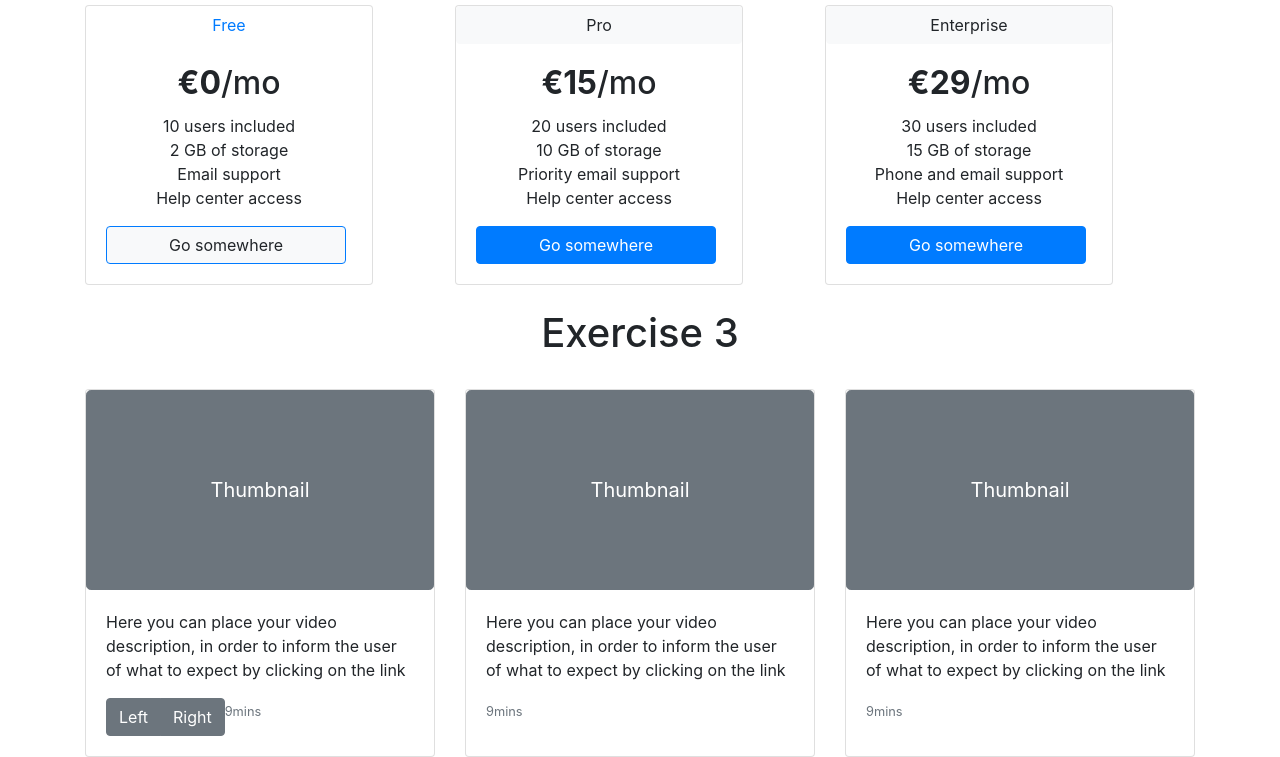
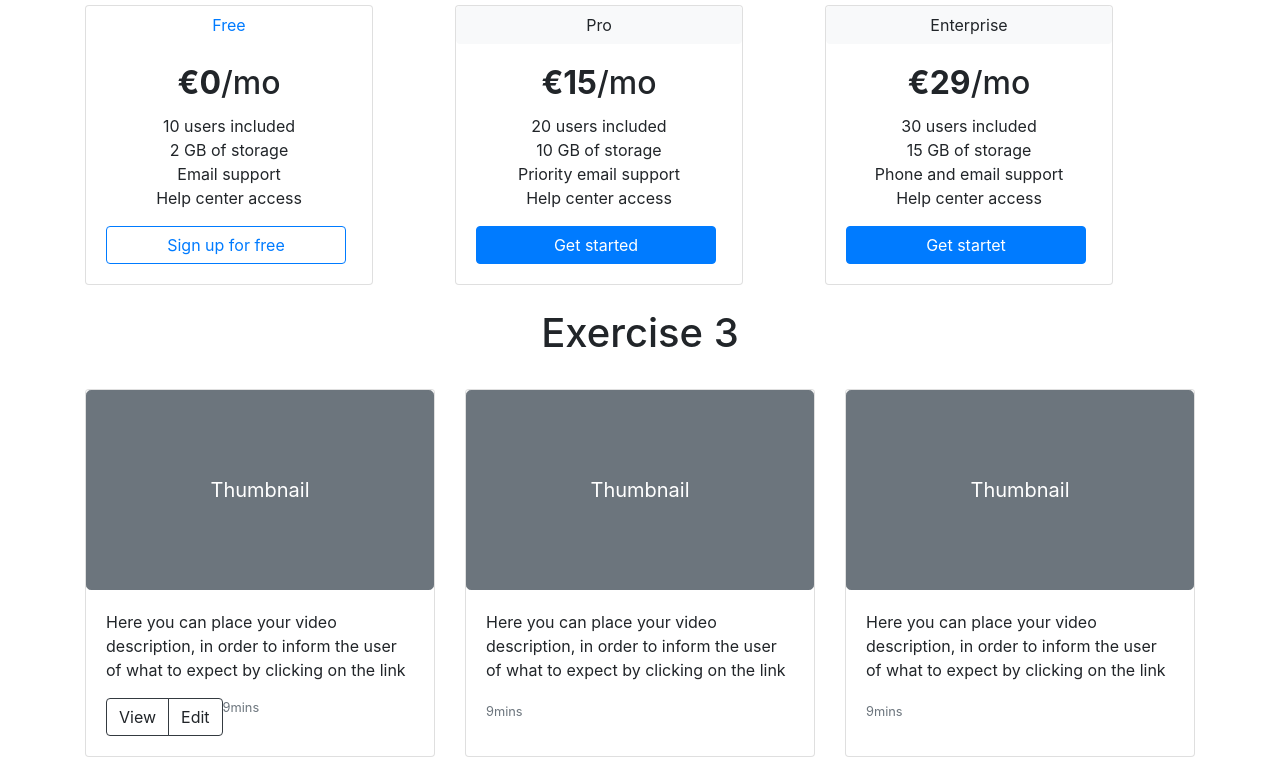
Before and after one commit to edwardTunkl/M2-D8-Landing-page, a plain HTML site: page index.html in a window 1280 px wide. Shown: the part 689-1446 px from the top of the page. Drawn offline with nearby package versions, Linux system fonts and the light colour scheme.

Commit message:
Ex2 corrected

```diff
--- a/index.html
+++ b/index.html
@@ -88,7 +88,7 @@
           <div class="card-body">
             <h2 class="card-title text-center"><span style="font-weight: bolder;">€0</span>/mo</h2>
             <p class="card-text text-center">10 users included <br> 2 GB of storage <br> Email support <br> Help center access</p>
-            <a href="#" style="width: 240px;" class="btn btn-light border-primary">Go somewhere</a>
+            <a href="#" style="width: 240px;" class="btn btn-white text-primary border-primary">Sign up for free</a>
           </div>
         </div>
       </div>
@@ -98,7 +98,7 @@
           <div class="card-body">
             <h2 class="card-title text-center"><span style="font-weight: bolder;">€15</span>/mo</h2>
             <p class="card-text text-center">20 users included <br> 10 GB of storage <br> Priority email support <br> Help center access</p>
-            <a href="#" style="width: 240px;" class="btn btn-primary">Go somewhere</a>
+            <a href="#" style="width: 240px;" class="btn btn-primary">Get started</a>
           </div>
         </div>
       </div>
@@ -108,7 +108,7 @@
         <div class="card-body">
           <h2 class="card-title text-center"><span style="font-weight: bolder;">€29</span>/mo</h2>
           <p class="card-text text-center">30 users included <br> 15 GB of storage <br> Phone and email support <br> Help center access</p>
-          <a href="#" style="width: 240px;" class="btn btn-primary">Go somewhere</a>
+          <a href="#" style="width: 240px;" class="btn btn-primary">Get startet</a>
         </div>
       </div>
     </div>
@@ -127,10 +127,10 @@
               <p class="card-text ">Here you can place your video description, in order to inform the user of what to expect by clicking on the link</p>
               <div class="d-flex" >
               <div class="btn-group" role="group" aria-label="Basic example">
-                <button type="button" class="btn btn-secondary">Left</button>
-                <button type="button" class="btn btn-secondary">Right</button>
+                <button type="button" class="btn btn-white border-dark">View</button>
+                <button type="button" class="btn btn-white border-dark">Edit</button>
               </div >
-              <p class="card-text"><small class="text-muted">9mins</small></p>
+              <p class="card-text d-inline-flex d-flex justify-content-end"><small class="text-muted">9mins</small></p>
             </div>
             </div>
           </div>
```
